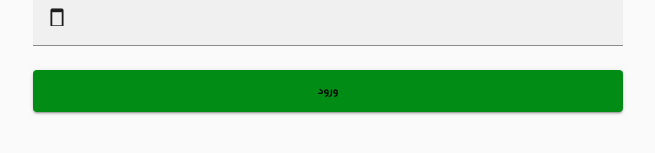
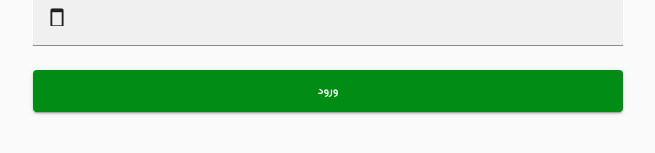
Before and after one commit to amirmfallah/mobydick-app-frontend, an Angular app: page /sign-in in a window 1280 px wide. Shown: the part 451-604 px from the top of the page, without its empty margins (312-967 px from the left). Built offline with nearby package versions, Linux system fonts and the light colour scheme.

Commit message:
[add] button text color

```diff
--- a/src/app/ui-kit/styles/themes/md-light/colors.scss
+++ b/src/app/ui-kit/styles/themes/md-light/colors.scss
@@ -66,12 +66,12 @@ $md-primary-palette: (
     100: $light-primary-text,
     200: $light-primary-text,
     300: $light-primary-text,
-    400: $light-primary-text,
-    500: $light-primary-text,
-    600: $light-primary-text,
-    700: $light-primary-text,
-    800: $light-primary-text,
-    900: $light-primary-text,
+    400: $dark-primary-text,
+    500: $dark-primary-text,
+    600: $dark-primary-text,
+    700: $dark-primary-text,
+    800: $dark-primary-text,
+    900: $dark-primary-text,
   ),
 );
 
```
